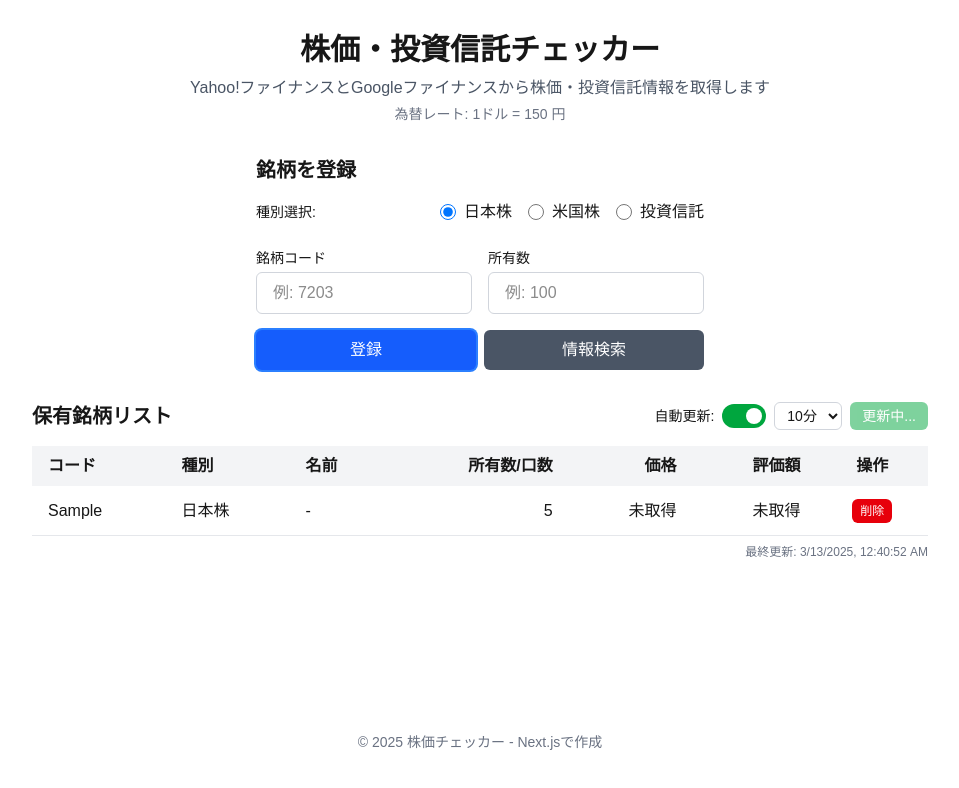
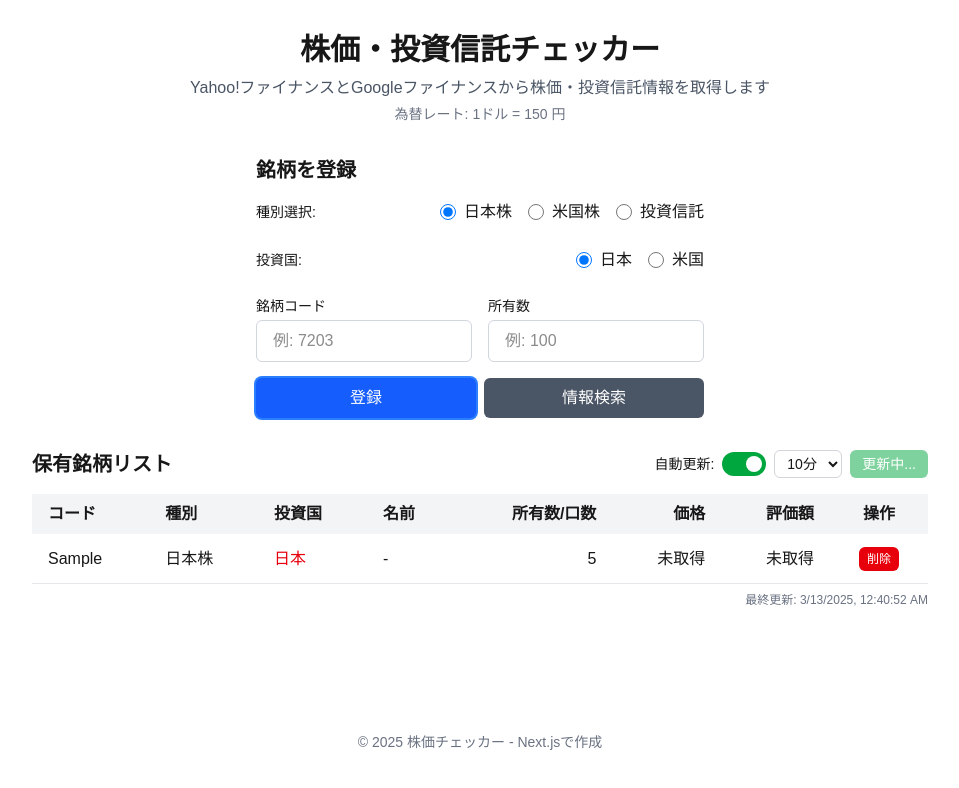
Before and after one commit to dtakamiya/asset-balancer, a Next.js app: page / in a window 1280 px wide. Both pictures are taken after typing "Sample", "5" into the empty fields and a click on the button "登録". Shown: the top 788 px of the page, without its empty margins (160-1119 px from the left). Built offline with nearby package versions, Linux system fonts and the light colour scheme; no server answers.

Commit message:
価格更新時に投資国を更新しないように修正

```diff
--- a/app/page.tsx
+++ b/app/page.tsx
@@ -370,18 +370,18 @@ export default function Home() {
 
               // 通貨に応じた評価額計算
               let value = 0;
-              let country: 'JP' | 'US' = 'JP';
+              let country: 'JP' | 'US' = stock.country; // 元の国の区分を保持
 
               if (data.currency === 'USD') {
                 // 米国株の場合は円換算
                 value = numericPrice * stock.shares * exchangeRate;
                 priceInJPY = numericPrice > 0 ? `${numericPrice.toLocaleString()} ドル (${(numericPrice * exchangeRate).toLocaleString()} 円)` : '未取得';
-                country = 'US'; // 米国株の場合は国の区分を'US'に設定
+                // country = 'US'; // 米国株の場合でも国の区分は更新しない
               } else {
                 // 日本株の場合はそのまま
                 value = numericPrice * stock.shares;
                 priceInJPY = '';
-                country = 'JP'; // 日本株の場合は国の区分を'JP'に設定
+                // country = 'JP'; // 日本株の場合でも国の区分は更新しない
               }
 
               console.log(`${stock.code}の通貨: ${data.currency}, 国の区分: ${country}, 評価額: ${value}円`);
@@ -632,6 +632,31 @@ export default function Home() {
                 </div>
               </div>
 
+              {/* 投資国選択 */}
+              <div className="flex items-center justify-between mb-2">
+                <span className="text-sm font-medium">投資国:</span>
+                <div className="flex items-center space-x-4">
+                  <label className="inline-flex items-center">
+                    <input
+                      type="radio"
+                      className="form-radio h-4 w-4 text-blue-600"
+                      checked={country === 'JP'}
+                      onChange={() => setCountry('JP')}
+                    />
+                    <span className="ml-2">日本</span>
+                  </label>
+                  <label className="inline-flex items-center">
+                    <input
+                      type="radio"
+                      className="form-radio h-4 w-4 text-blue-600"
+                      checked={country === 'US'}
+                      onChange={() => setCountry('US')}
+                    />
+                    <span className="ml-2">米国</span>
+                  </label>
+                </div>
+              </div>
+
               {/* 投資信託の場合は国の選択肢を表示 */}
               {isFund && (
                 <div className="flex items-center justify-between mb-2">
@@ -779,6 +804,7 @@ export default function Home() {
                     <tr className="bg-gray-100 dark:bg-gray-800">
                       <th className="px-4 py-2 text-left">コード</th>
                       <th className="px-4 py-2 text-left">種別</th>
+                      <th className="px-4 py-2 text-left">投資国</th>
                       <th className="px-4 py-2 text-left">名前</th>
                       <th className="px-4 py-2 text-right">所有数/口数</th>
                       <th className="px-4 py-2 text-right">価格</th>
@@ -800,11 +826,11 @@ export default function Home() {
                               <span className="text-blue-600">米国株</span> :
                               <span>日本株</span>
                           }
-                          {stock.type === 'fund' && (
-                            <span className="ml-1 text-xs">
-                              {stock.country === 'US' ? '(米国)' : '(日本)'}
-                            </span>
-                          )}
+                        </td>
+                        <td className="px-4 py-3">
+                          <span className={stock.country === 'US' ? 'text-blue-600' : 'text-red-600'}>
+                            {stock.country === 'US' ? '米国' : '日本'}
+                          </span>
                         </td>
                         <td className="px-4 py-3">
                           {stock.name || '-'}
```
